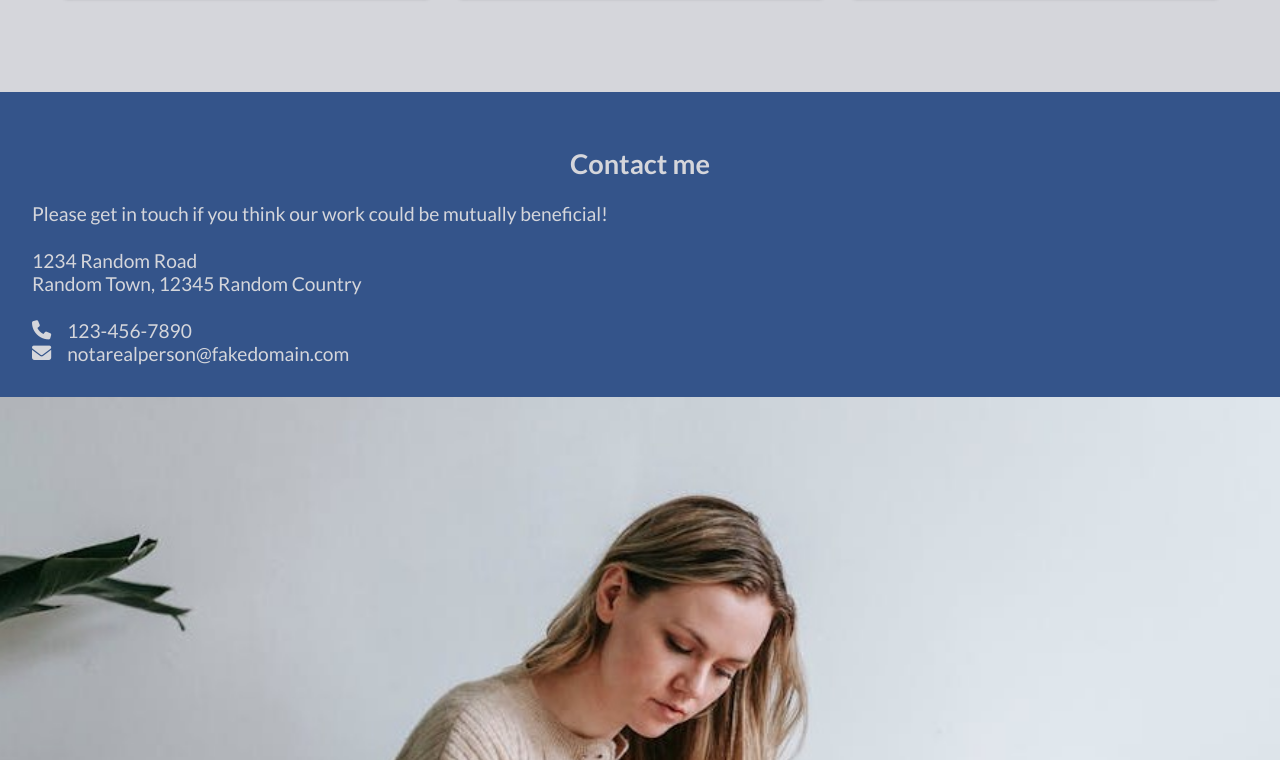
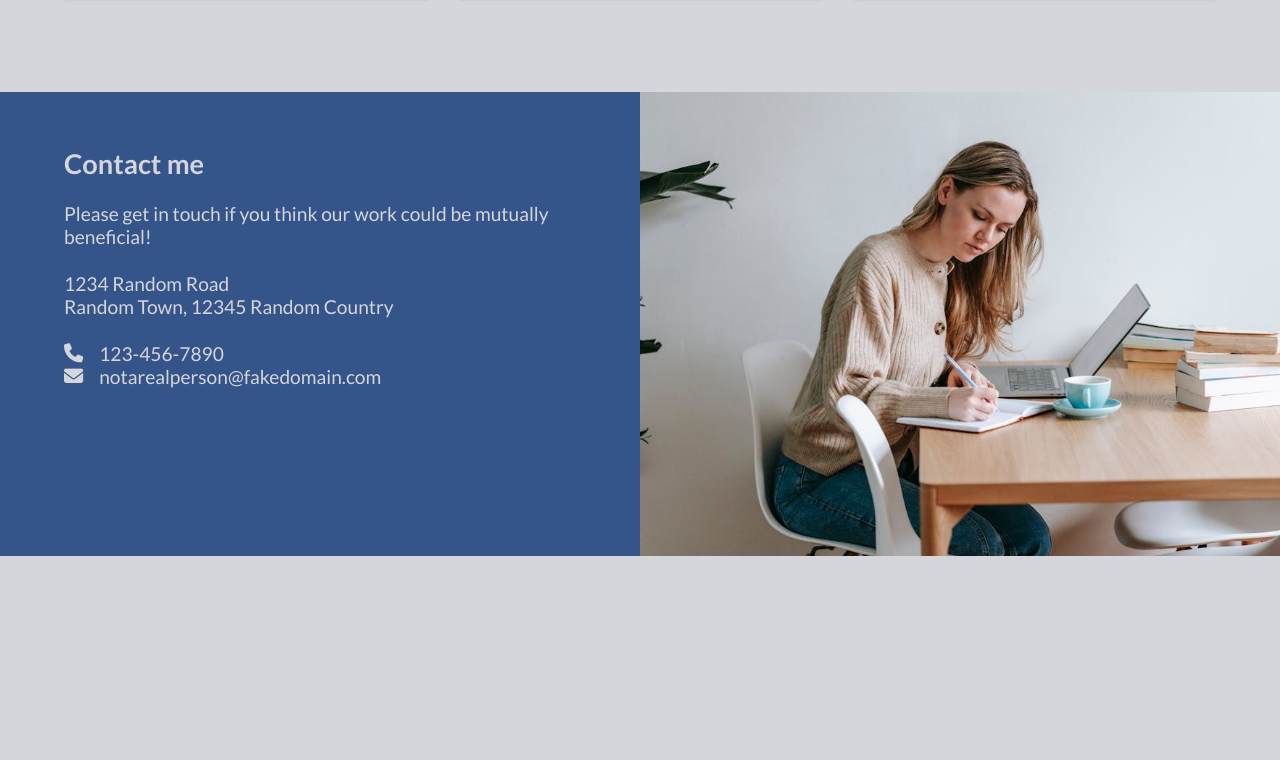
Before and after one commit to Thomsn1337/homepage, a plain HTML site: page index.html in a window 1280 px wide. Shown: the part 1440-2200 px from the top of the page. After the commit the page ends 1996 px from the top, so only its background shows below. Drawn offline with Linux system fonts and the light colour scheme.

Commit message:
feat: add tablet view for footer

```diff
--- a/style.css
+++ b/style.css
@@ -152,7 +152,6 @@ a {
 footer {
     background: var(--color-accent);
     color: var(--color-text-dark-bg);
-    padding-top: 2rem;
     display: flex;
     flex-direction: column;
     gap: 2rem;
@@ -228,4 +227,24 @@ footer {
     .my-work h2 {
         text-align: left;
     }
+
+    footer {
+        flex-direction: row;
+        justify-content: space-between;
+        box-sizing: border-box;
+        overflow: hidden;
+    }
+
+    .contact {
+        padding: 2rem 0 2rem 4rem;
+    }
+
+    .contact h2 {
+        text-align: left;
+    }
+
+    footer img {
+        width: 50vw;
+        object-fit: cover;
+    }
 }
```
